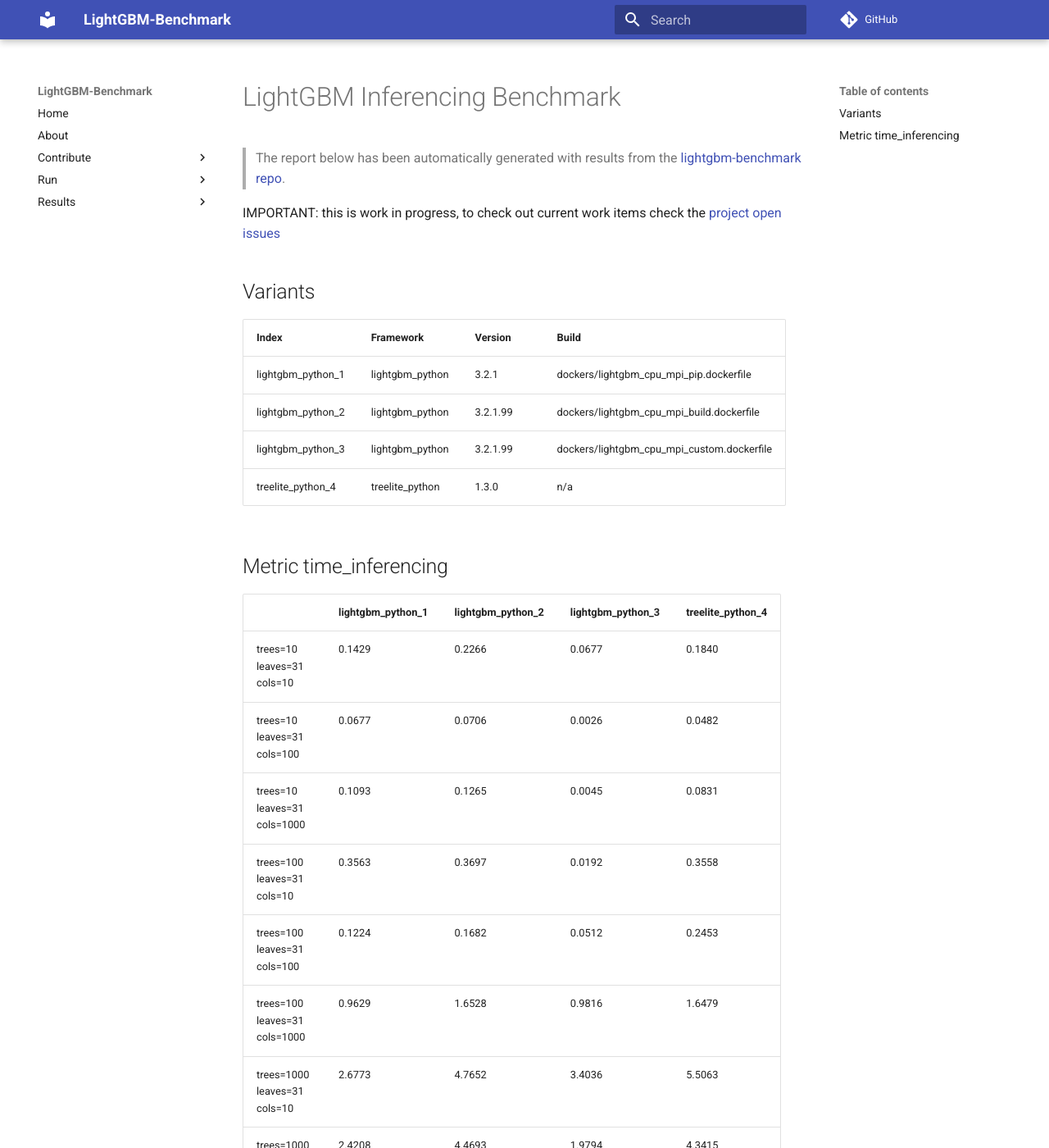
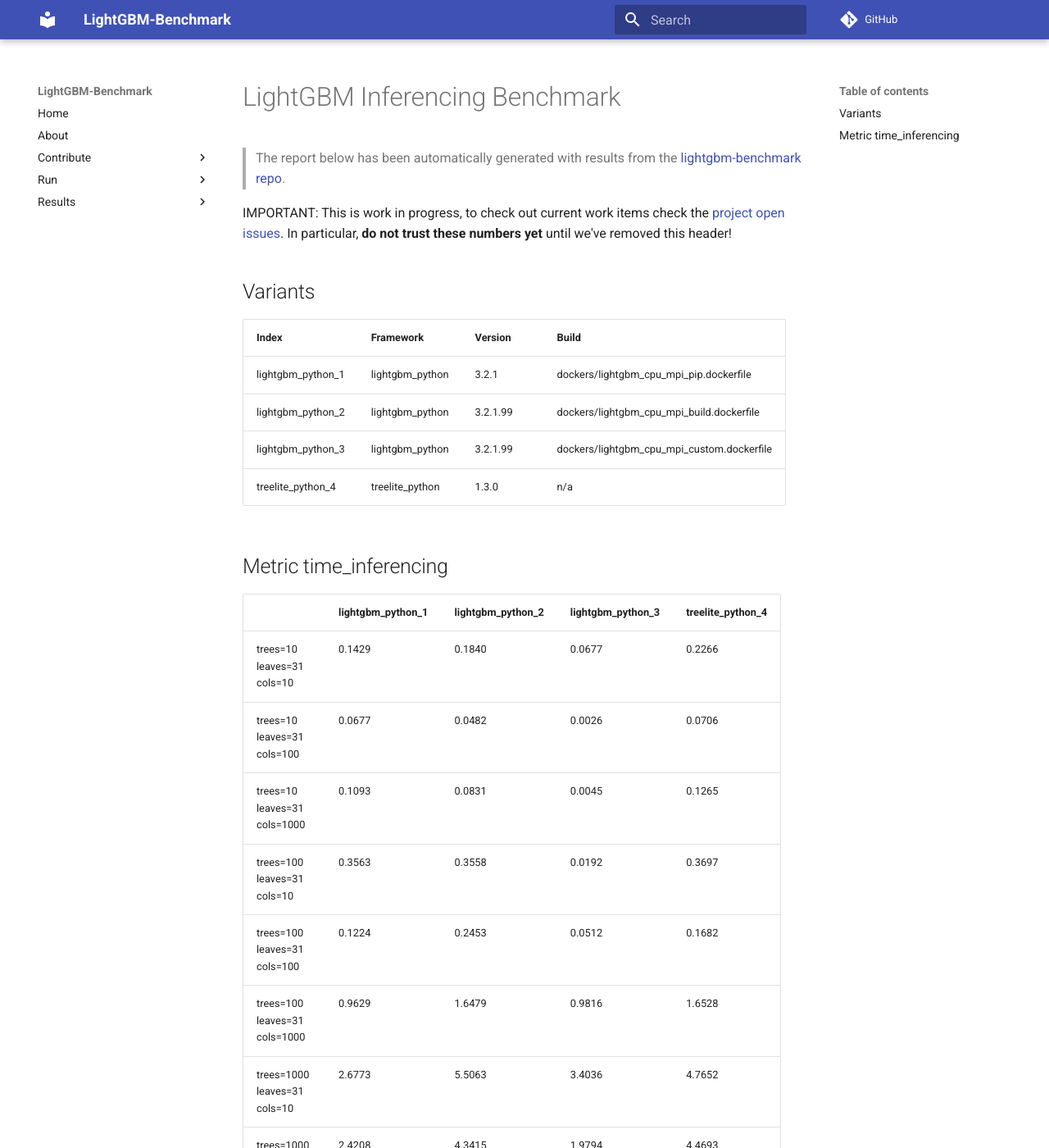
Before and after one commit to microsoft/lightgbm-benchmark, an MkDocs documentation site: the page built from docs/results/inferencing.md, in a window 1280 px wide and 1400 px high. Shown: the whole window at 82% size. Built offline with MkDocs 1.6.1 and Material for MkDocs 9.7.7, drawn with Linux system fonts in a browser that asks for light colours; comment, search, counter and statistics services are not loaded; some of the changed text lies outside the part shown.

Commit message:
add trust header

```diff
--- a/docs/results/inferencing.md
+++ b/docs/results/inferencing.md
@@ -2,7 +2,7 @@
 
 > The report below has been automatically generated with results from the [lightgbm-benchmark repo](https://github.com/microsoft/lightgbm-benchmark).
 
-IMPORTANT: this is work in progress, to check out current work items check the [project open issues](https://github.com/microsoft/lightgbm-benchmark/issues)
+IMPORTANT: This is work in progress, to check out current work items check the [project open issues](https://github.com/microsoft/lightgbm-benchmark/issues). In particular, **do not trust these numbers yet** until we've removed this header!
 
 ## Variants
 
@@ -18,15 +18,15 @@
 
 | &nbsp; | lightgbm_python_1 | lightgbm_python_2 | lightgbm_python_3 | treelite_python_4 |
 | :-- | :-- | :-- | :-- | :-- |
-| trees=10<br/>leaves=31<br/>cols=10<br/> | 0.1429 | 0.2266 | 0.0677 | 0.1840 |
-| trees=10<br/>leaves=31<br/>cols=100<br/> | 0.0677 | 0.0706 | 0.0026 | 0.0482 |
-| trees=10<br/>leaves=31<br/>cols=1000<br/> | 0.1093 | 0.1265 | 0.0045 | 0.0831 |
-| trees=100<br/>leaves=31<br/>cols=10<br/> | 0.3563 | 0.3697 | 0.0192 | 0.3558 |
-| trees=100<br/>leaves=31<br/>cols=100<br/> | 0.1224 | 0.1682 | 0.0512 | 0.2453 |
-| trees=100<br/>leaves=31<br/>cols=1000<br/> | 0.9629 | 1.6528 | 0.9816 | 1.6479 |
-| trees=1000<br/>leaves=31<br/>cols=10<br/> | 2.6773 | 4.7652 | 3.4036 | 5.5063 |
-| trees=1000<br/>leaves=31<br/>cols=100<br/> | 2.4208 | 4.4693 | 1.9794 | 4.3415 |
-| trees=1000<br/>leaves=31<br/>cols=1000<br/> | 4.4330 | 7.1698 | 4.4953 | 6.8401 |
-| trees=5000<br/>leaves=31<br/>cols=10<br/> | 0.5993 | 1.0230 | 0.5955 | 1.0601 |
-| trees=5000<br/>leaves=31<br/>cols=100<br/> | 0.4142 | 0.4730 | 0.0733 | 0.4872 |
-| trees=5000<br/>leaves=31<br/>cols=1000<br/> | 1.2856 | 2.0542 | 0.9696 | 1.8647 |
+| trees=10<br/>leaves=31<br/>cols=10<br/> | 0.1429 | 0.1840 | 0.0677 | 0.2266 |
+| trees=10<br/>leaves=31<br/>cols=100<br/> | 0.0677 | 0.0482 | 0.0026 | 0.0706 |
+| trees=10<br/>leaves=31<br/>cols=1000<br/> | 0.1093 | 0.0831 | 0.0045 | 0.1265 |
+| trees=100<br/>leaves=31<br/>cols=10<br/> | 0.3563 | 0.3558 | 0.0192 | 0.3697 |
+| trees=100<br/>leaves=31<br/>cols=100<br/> | 0.1224 | 0.2453 | 0.0512 | 0.1682 |
+| trees=100<br/>leaves=31<br/>cols=1000<br/> | 0.9629 | 1.6479 | 0.9816 | 1.6528 |
+| trees=1000<br/>leaves=31<br/>cols=10<br/> | 2.6773 | 5.5063 | 3.4036 | 4.7652 |
+| trees=1000<br/>leaves=31<br/>cols=100<br/> | 2.4208 | 4.3415 | 1.9794 | 4.4693 |
+| trees=1000<br/>leaves=31<br/>cols=1000<br/> | 4.4330 | 6.8401 | 4.4953 | 7.1698 |
+| trees=5000<br/>leaves=31<br/>cols=10<br/> | 0.5993 | 1.0601 | 0.5955 | 1.0230 |
+| trees=5000<br/>leaves=31<br/>cols=100<br/> | 0.4142 | 0.4872 | 0.0733 | 0.4730 |
+| trees=5000<br/>leaves=31<br/>cols=1000<br/> | 1.2856 | 1.8647 | 0.9696 | 2.0542 |
```
Also changed, not shown: src/scripts/analysis/templates/inferencing.md (+1 -1 lines).
